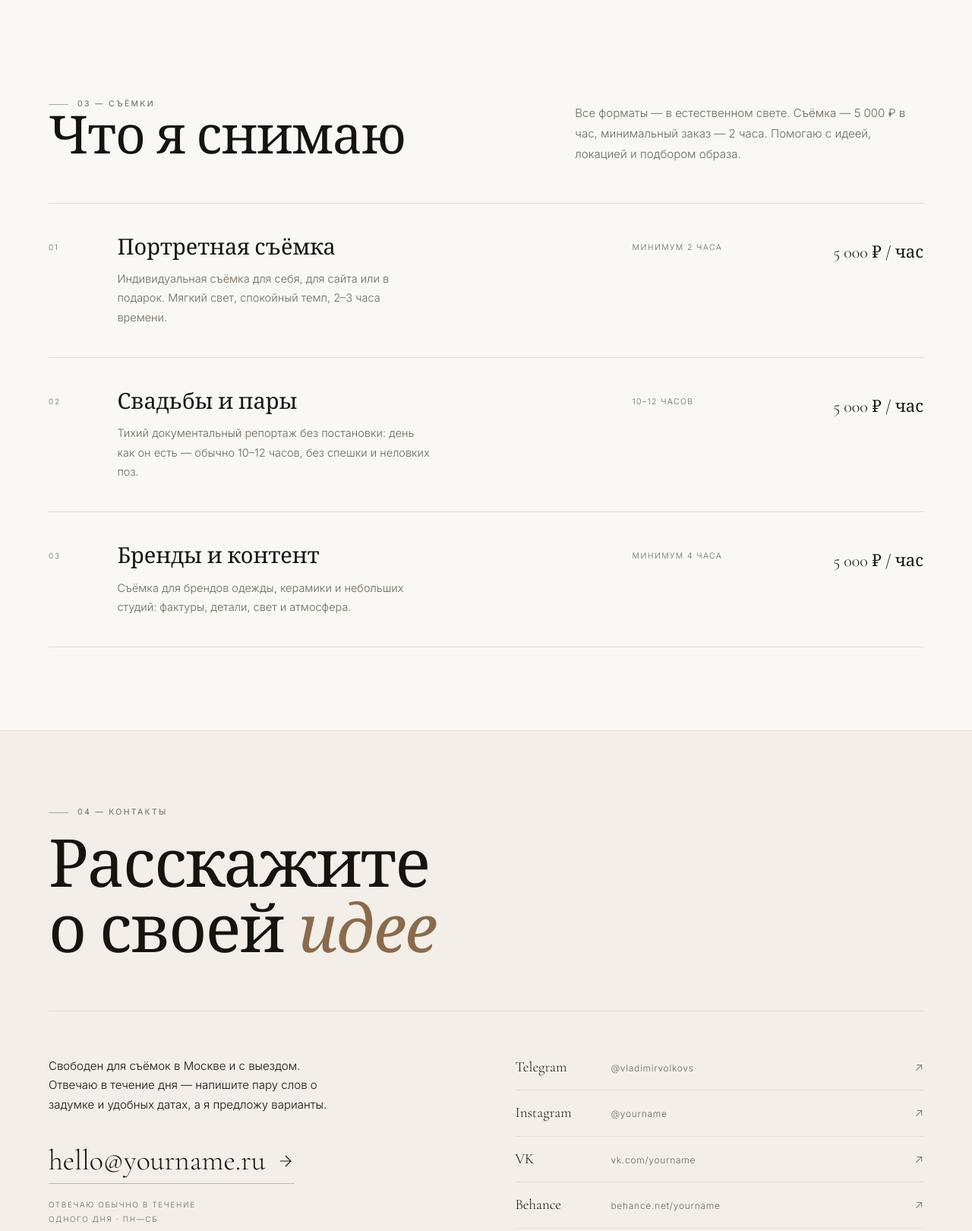
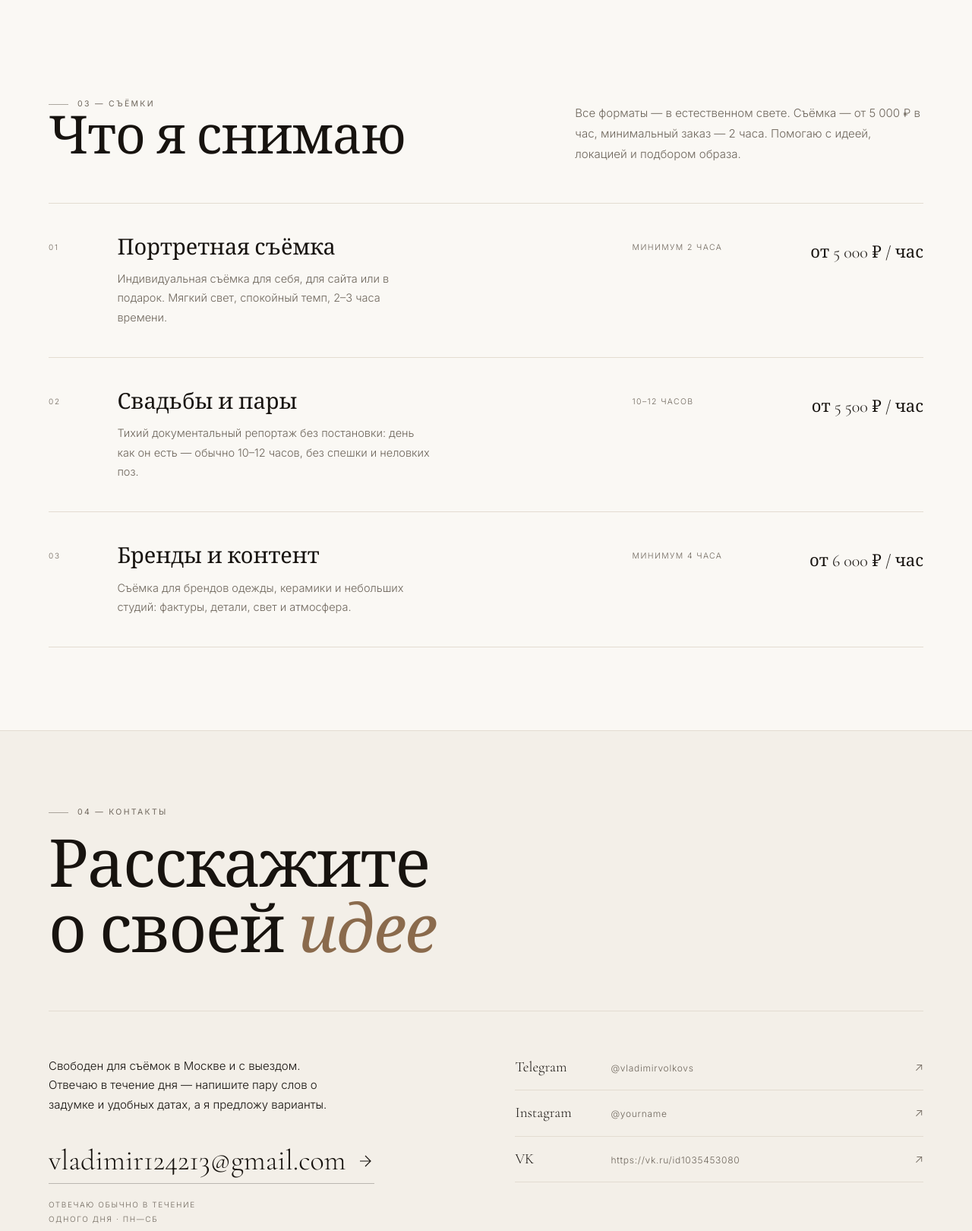
Before and after one commit to vladimir124213-cloud/vladimirf1.8.github.io, a plain HTML site: page index.html in a window 1280 px wide. Shown: the part 3080-4700 px from the top of the page at 76% size. Drawn offline with nearby package versions, Linux system fonts and the light colour scheme; files whose address does not match are found by name.

Commit message:
Add files via upload

```diff
--- a/index.html
+++ b/index.html
@@ -219,15 +219,15 @@
           <dl class="stats reveal" style="--d:.14s">
             <div>
               <dt>Опыт</dt>
-              <dd>8 лет</dd>
+              <dd>3 года</dd>
             </div>
             <div>
               <dt>Съёмок</dt>
-              <dd>300+</dd>
+              <dd>100+</dd>
             </div>
             <div>
               <dt>Городов</dt>
-              <dd>12</dd>
+              <dd>8</dd>
             </div>
           </dl>
 
@@ -247,7 +247,7 @@
             <h2 class="display reveal" id="services-title" style="--d:.05s">Что я снимаю</h2>
           </div>
           <p class="section-note reveal" style="--d:.1s">
-            Все форматы — в естественном свете. Съёмка — 5 000 ₽ в час,
+            Все форматы — в естественном свете. Съёмка — от  5 000 ₽ в час,
             минимальный заказ — 2 часа. Помогаю с идеей, локацией
             и подбором образа.
           </p>
@@ -261,7 +261,7 @@
               <p>Индивидуальная съёмка для себя, для сайта или в подарок. Мягкий свет, спокойный темп, 2–3 часа времени.</p>
             </div>
             <span class="service-detail">минимум 2 часа</span>
-            <span class="service-price">5 000 ₽ / час</span>
+            <span class="service-price">от 5 000 ₽ / час</span>
           </li>
 
           <li class="service reveal" style="--d:.06s">
@@ -271,7 +271,7 @@
               <p>Тихий документальный репортаж без постановки: день как он есть — обычно 10–12 часов, без спешки и неловких поз.</p>
             </div>
             <span class="service-detail">10–12 часов</span>
-            <span class="service-price">5 000 ₽ / час</span>
+            <span class="service-price"> от 5 500 ₽ / час</span>
           </li>
 
           <li class="service reveal" style="--d:.12s">
@@ -281,7 +281,7 @@
               <p>Съёмка для брендов одежды, керамики и небольших студий: фактуры, детали, свет и атмосфера.</p>
             </div>
             <span class="service-detail">минимум 4 часа</span>
-            <span class="service-price">5 000 ₽ / час</span>
+            <span class="service-price">от 6 000 ₽ / час</span>
           </li>
         </ul>
       </div>
@@ -303,8 +303,8 @@
               а я предложу варианты.
             </p>
             <!-- ЗАМЕНИТЬ: почта -->
-            <a class="contact-mail" href="mailto:hello@yourname.ru">
-              hello@yourname.ru
+            <a class="contact-mail" href="vladimir124213@gmail.com">
+              vladimir124213@gmail.com
               <svg viewBox="0 0 24 24" aria-hidden="true"><path d="M5 12h13M12 5l7 7-7 7" fill="none" stroke="currentColor" stroke-width="1.2"/></svg>
             </a>
             <p class="contact-meta">Отвечаю обычно в течение одного дня · Пн—Сб</p>
@@ -322,14 +322,9 @@
               <span class="social-handle">@yourname</span>
               <span class="social-arrow" aria-hidden="true">↗</span>
             </a>
-            <a class="social" href="https://vk.com/yourname" target="_blank" rel="noopener">
+            <a class="social" href="https://vk.ru/id1035453080" target="_blank" rel="noopener">
               <span class="social-name">VK</span>
-              <span class="social-handle">vk.com/yourname</span>
-              <span class="social-arrow" aria-hidden="true">↗</span>
-            </a>
-            <a class="social" href="https://behance.net/yourname" target="_blank" rel="noopener">
-              <span class="social-name">Behance</span>
-              <span class="social-handle">behance.net/yourname</span>
+              <span class="social-handle">https://vk.ru/id1035453080</span>
               <span class="social-arrow" aria-hidden="true">↗</span>
             </a>
           </nav>
```
